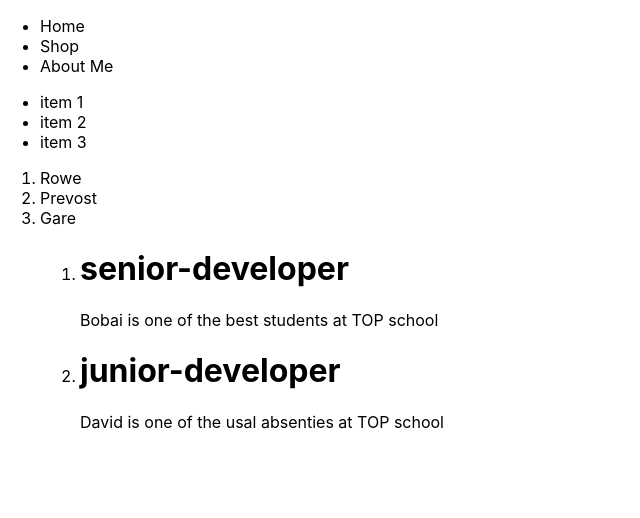
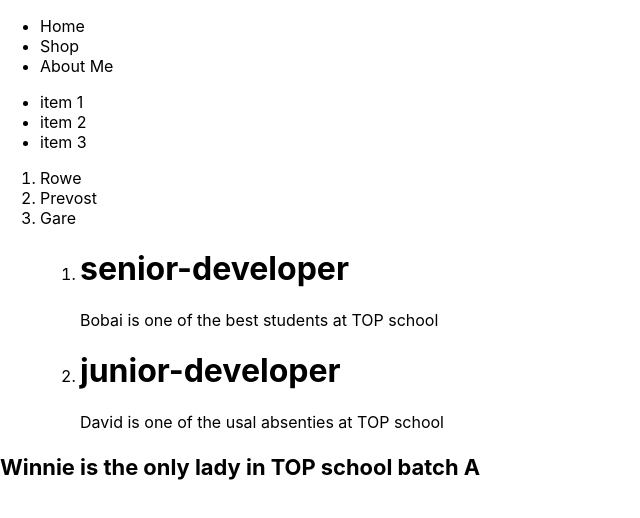
Before and after one commit to Kadunapikin/React-practice, a React (Create React App) app in the folder my-app/: page / in a window 1280 px wide. Shown: the top 518 px of the page, without its empty margins (0-640 px from the left). Built offline with nearby package versions, Linux system fonts and the light colour scheme.

Commit message:
write a code to use an if statement in App.js

```diff
--- a/my-app/src/App.js
+++ b/my-app/src/App.js
@@ -43,6 +43,24 @@ function App() {
     </ol>
   );
 
+  // using if conditionals in jsx
+  const studentName = ["winnie", "bobai", "isaac"];
+
+  function getStudentName() {
+    return studentName[Math.floor(Math.random() * studentName.length)];
+}
+
+let topMessage;
+if(getStudentName() === "winnie") {
+  topMessage = (
+    <h3>Winnie is the only lady in TOP school batch A</h3>
+  );
+} else {
+  topMessage = (
+    <h3>It's one of the two guys in TOP school batch A</h3>
+  );
+}
+
   return (
     <div className="App">
       <div>
@@ -53,6 +71,9 @@ function App() {
       <div>
         <ul>{studentList}</ul>
       </div>
+      <div>
+        <h3>{topMessage}</h3>
+      </div>
     </div>
   );
 }
```
